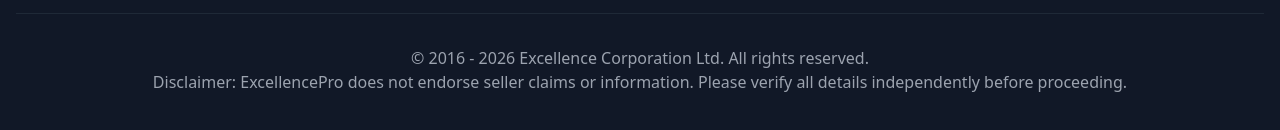
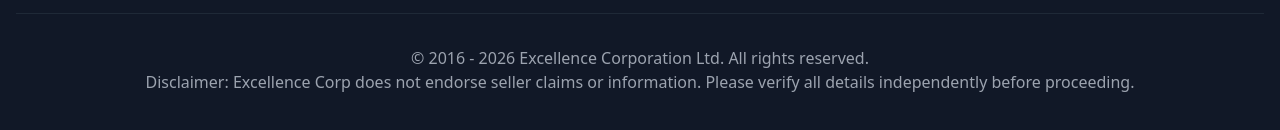
Before and after one commit to Divyansh1Rai6/Design-1-next, a Next.js app: page / in a window 1280 px wide. Shown: the part 5458-5588 px from the top of the page. Built offline with nearby package versions, Linux system fonts and the light colour scheme.

Commit message:
Update Footer.tsx

```diff
--- a/src/components/Footer.tsx
+++ b/src/components/Footer.tsx
@@ -70,7 +70,7 @@
 
         <div className="border-t border-gray-800 pt-8 text-center text-gray-400">
           <p>&copy; 2016 - {new Date().getFullYear()} Excellence Corporation Ltd. All rights reserved.</p>
-          <p>Disclaimer: ExcellencePro does not endorse seller claims or information. Please verify all details independently before proceeding.
+          <p>Disclaimer: Excellence Corp does not endorse seller claims or information. Please verify all details independently before proceeding.
           </p>
         </div>
       </div>
```
